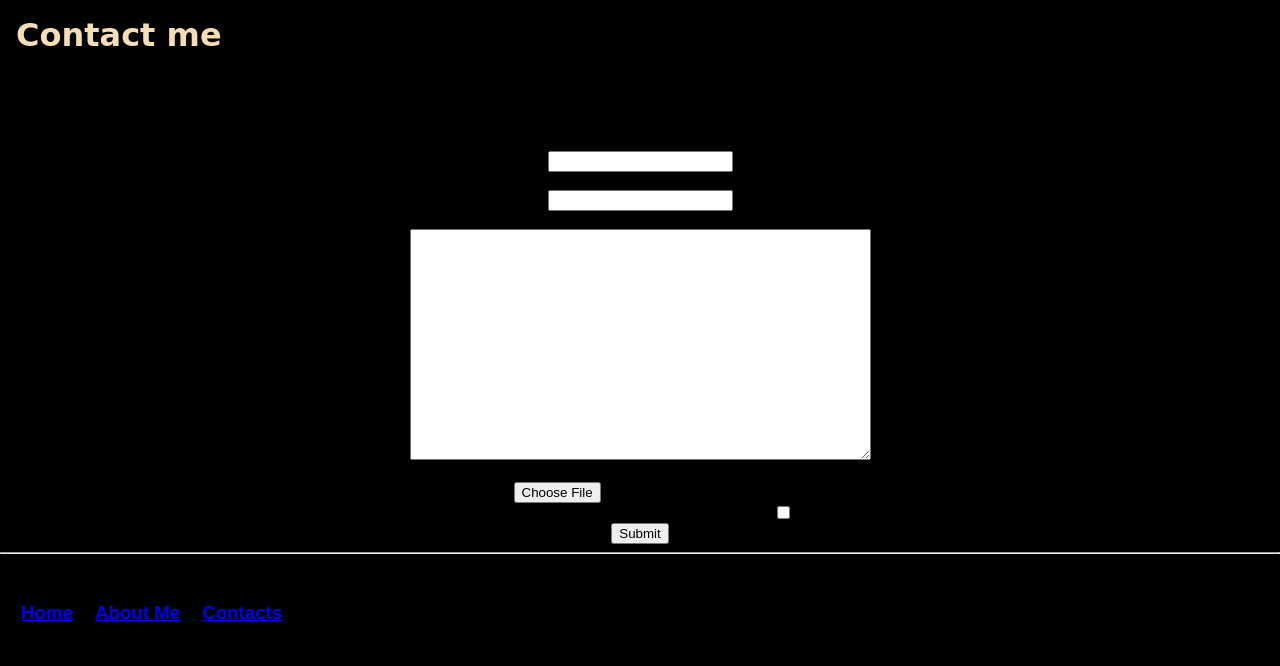
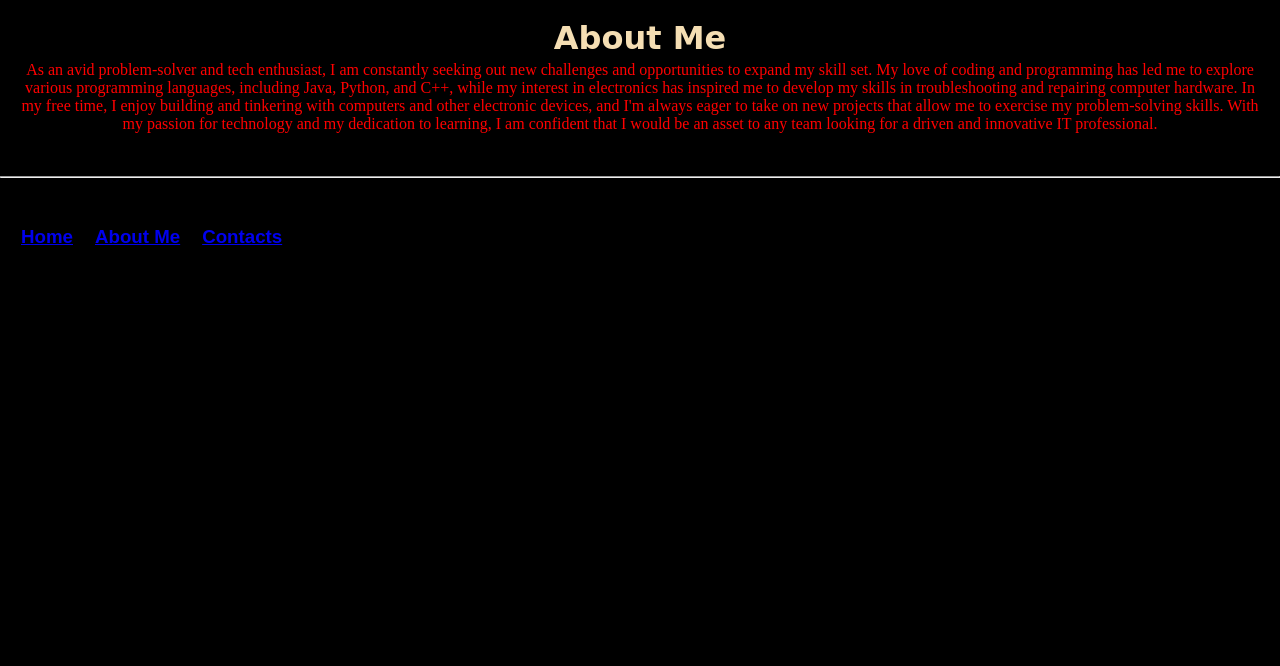
Before and after one commit to devfritson/Petitfrere_F_Portfolio, a plain HTML site: page Contact.html in a window 1280 px wide. Drawn offline with Linux system fonts and the light colour scheme.

Commit message:
Update Contact.html

```diff
--- a/Contact.html
+++ b/Contact.html
@@ -1,55 +1,40 @@
 <!DOCTYPE html>
 <html lang="en">
 <head>
-   <title>Contact me</title>
+    <meta charset="UTF-8">
+    <title>About Me</title>
     <link rel="stylesheet" href="css/styles.css">
 </head>
+
 <body>
-    <table id="S1t3_Cont%ct_5555" cellspacing="15">
+    <table cellspacing="15">
+        <td>
+            <table>
                 <thead>
-            <th><h1>Contact me</h1></th>
+                    <th><h1>About Me</h1></th>
                 </thead>
                 <tr>
                     <td>
-                <table>
-                    <td>Fritson Petit-Frere</td>
-                </table>
-            </td>
-            <td>
-                <table>
-                    <tr>
-                        <td>(352)717-4246</td>
-                    </tr>
-                    <tr>
-                        <td>fritson@petitfrerefritson.com</td>
-                    </tr>
-                </table>
-
+                        <p>
+                            As an avid problem-solver and tech enthusiast, I am constantly seeking out new challenges and opportunities to expand my skill set.
+                            My love of coding and programming has led me to explore various programming languages, including Java, Python, and C++, while my interest in electronics has inspired me to develop my skills in troubleshooting and repairing computer hardware.
+                            In my free time, I enjoy building and tinkering with computers and other electronic devices, and I'm always eager to take on new projects that allow me to exercise my problem-solving skills.
+                            With my passion for technology and my dedication to learning,
+                            I am confident that I would be an asset to any team looking for a driven and innovative IT professional.
+                        </p>
                     </td>
                 </tr>
             </table>
-
+        </td>
     </table>
-    <form class="Message-box" action="index1.html">
-        <label for="">Your Name:</label><br>
-        <input type="text" name="YourName" id=""><br>
-        <label for="email"> Your Email:</label><br>
-        <input type="email" name="YourEmail"><br>
-        <label for="">Message:</label><br>
-        <textarea name="YourMessage" id="" cols="55" rows="15"></textarea><br>
-        <label for="">Would you like to submit a screenshot?</label><br>
-        <input type="file"><br>
-        <label for="">Would you like to sign up for the email list?</label>
-        <input type="checkbox"><br>
-        <input type="submit">
-    </form>
+<hr>
 <footer>
-<hr>
     <table cellspacing = "20">
         <td><h3><a href="index.html">Home</a></h3></td>
         <td><h3><a href="AboutMe.html">About Me</a></h3></td>
         <td><h3><a href="Contact.html">Contacts</a></h3></td>
     </table>
 </footer>
+
 </body>
 </html>
```
Lines whose indentation alone changed are shown as unchanged.
